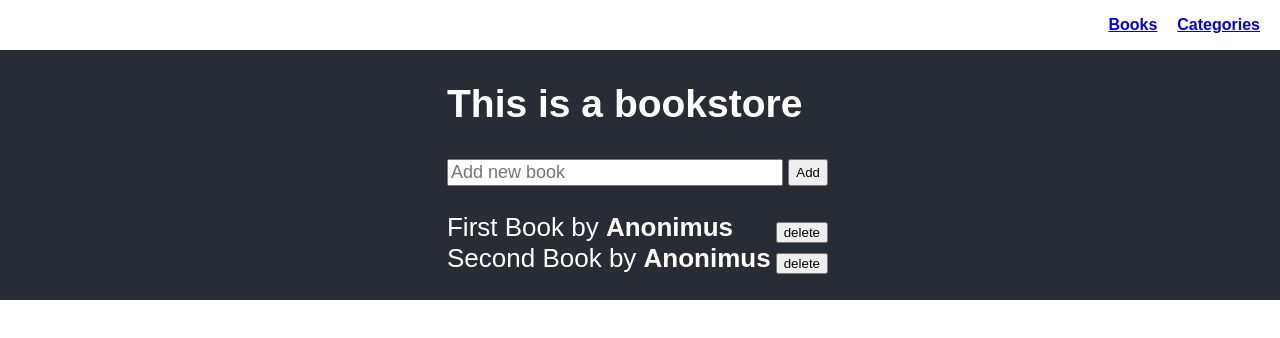
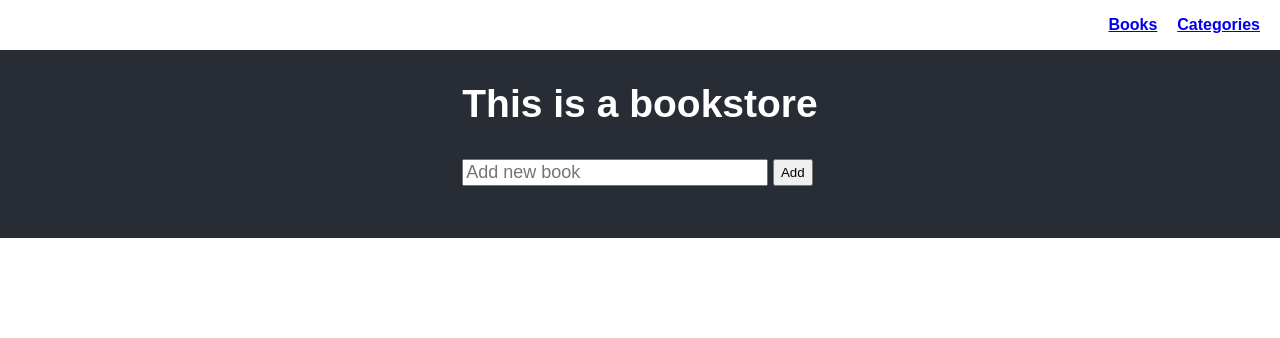
Before and after one commit to marilirulita/bookstore, a React (Create React App) app: page / in a window 1280 px wide. Shown: the top 338 px of the page. Built offline with nearby package versions, Linux system fonts and the light colour scheme.

Commit message:
Add use selector redux for display store elements

```diff
--- a/src/components/Books.js
+++ b/src/components/Books.js
@@ -1,18 +1,9 @@
+import { useSelector } from 'react-redux';
 import AddBook from './AddBook';
 
 const Books = () => {
-  const books = [
-    {
-      title: 'First Book',
-      author: 'Anonimus',
-      id: 1,
-    },
-    {
-      title: 'Second Book',
-      author: 'Anonimus',
-      id: 2,
-    },
-  ];
+  const books = useSelector((state) => state.booksReducer);
+
   return (
     <div className="books-display">
       <h2>This is a bookstore</h2>
```
